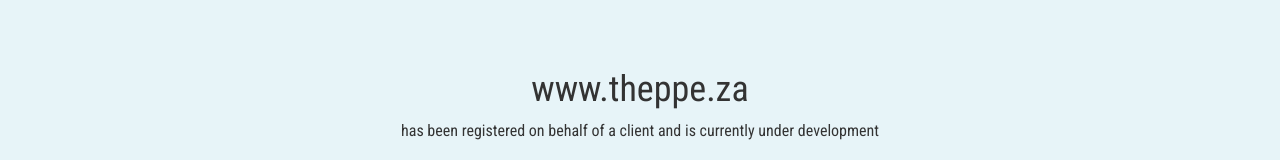
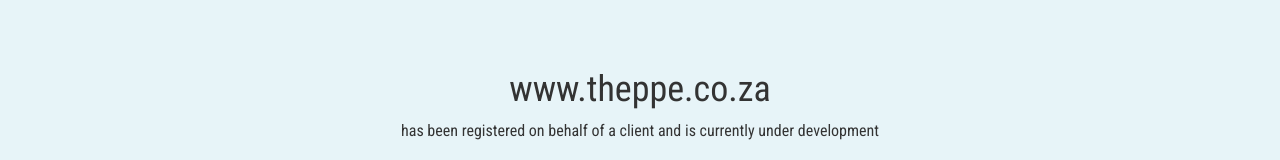
Before and after one commit to bizwebhost/theppe, a plain HTML site: page index.html in a window 1280 px wide. Shown: the part 132-292 px from the top of the page. Drawn offline with Linux system fonts and the light colour scheme.

Commit message:
Update index.html

```diff
--- a/index.html
+++ b/index.html
@@ -81,7 +81,7 @@ Smartphone Compatible web template, free webdesigns for Nokia, Samsung, LG, Sony
 	<!-- shared-grid -->
     <div class="cloud-grid">
             <div class="w3-banner-bottom-heading">
-                <h1>www.theppe.za </h1>
+                <h1>www.theppe.co.za </h1>
 				<p>has been registered on behalf of a client and is currently under development </p>
 			</div>
     </div>
```
